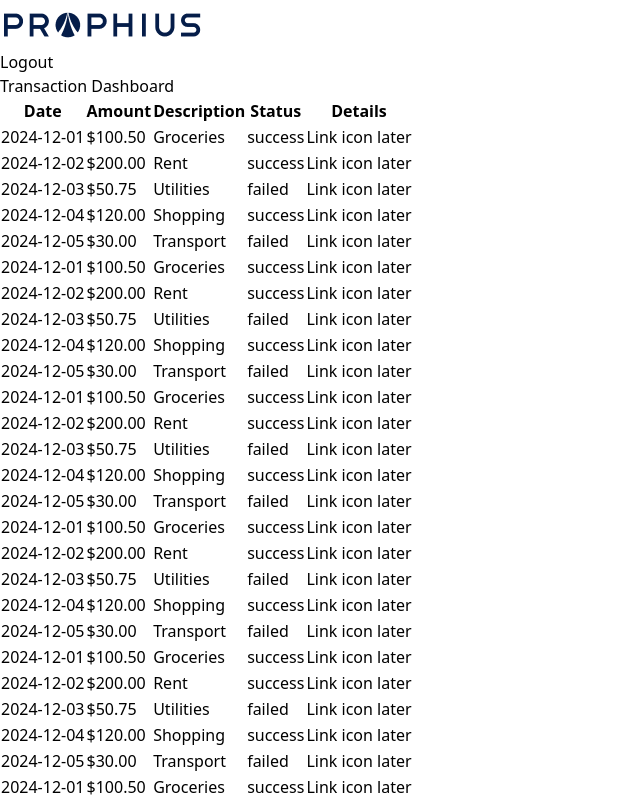
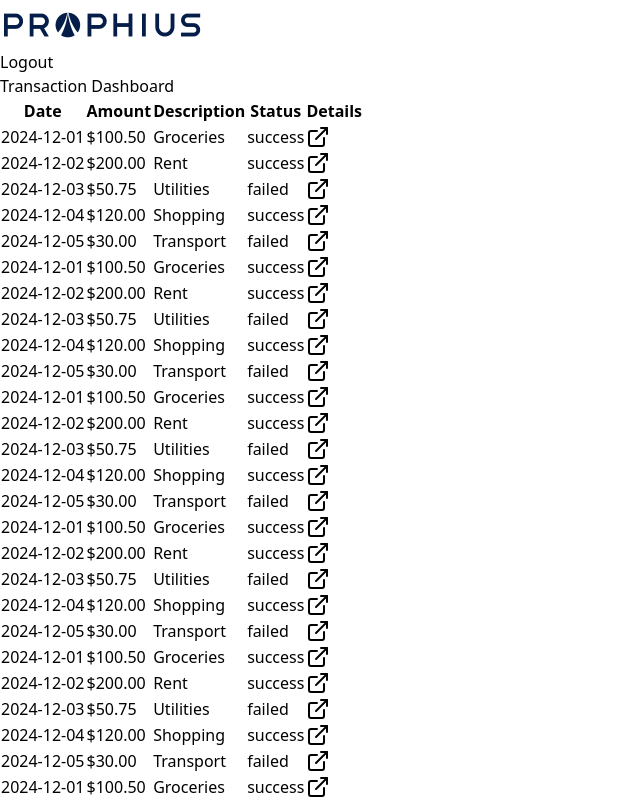
Before and after one commit to adewale2018/transaction-history-dashboard, a React (Vite) app: page /dashboard in a window 1280 px wide. Both pictures are taken after a click on the button "Login". Shown: the top 800 px of the page, without its empty margins (0-640 px from the left). Built offline with nearby package versions, Linux system fonts and the light colour scheme; a web font is replaced by a local one.

Commit message:
Impement getting transactions data from store

```diff
--- a/src/pages/TransactionTable.tsx
+++ b/src/pages/TransactionTable.tsx
@@ -1,32 +1,66 @@
-import React from "react";
-import { transactions } from '../utils/data';
+import React, { useEffect } from "react";
+import { useDispatch, useSelector } from "react-redux";
+
+import { ExternalLink } from "lucide-react";
+import { Link } from "react-router-dom";
+import { RootState } from "../store";
+import { mockTransactionsData } from "../utils/data";
+import { setTransactions } from "../features/transactions/transactionSlice";
+
 const TransactionTable: React.FC = () => {
+  const dispatch = useDispatch();
+  const { transactions } = useSelector(
+    (state: RootState) => state.transactions
+  );
+
+  useEffect(() => {
+    dispatch(setTransactions(mockTransactionsData));
+  }, [dispatch]);
+
   return (
     <div className="overflow-x-auto">
       <table className="min-w-full bg-white border border-gray-200 shadow-md rounded">
         <thead>
           <tr className="bg-gray-100">
-            <th className="px-6 py-3 border-b text-left text-gray-600 font-bold">Date</th>
-            <th className="px-6 py-3 border-b text-left text-gray-600 font-bold">Amount</th>
-            <th className="px-6 py-3 border-b text-left text-gray-600 font-bold">Description</th>
-            <th className="px-6 py-3 border-b text-left text-gray-600 font-bold">Status</th>
-            <th className="px-6 py-3 border-b text-left text-gray-600 font-bold">Details</th>
+            <th className="px-6 py-3 border-b text-left text-gray-600 font-bold">
+              Date
+            </th>
+            <th className="px-6 py-3 border-b text-left text-gray-600 font-bold">
+              Amount
+            </th>
+            <th className="px-6 py-3 border-b text-left text-gray-600 font-bold">
+              Description
+            </th>
+            <th className="px-6 py-3 border-b text-left text-gray-600 font-bold">
+              Status
+            </th>
+            <th className="px-6 py-3 border-b text-left text-gray-600 font-bold">
+              Details
+            </th>
           </tr>
         </thead>
         <tbody>
           {transactions.map((transaction) => (
             <tr key={transaction.id} className="hover:bg-gray-50">
               <td className="px-6 py-4 border-b">{transaction.date}</td>
-              <td className="px-6 py-4 border-b">${transaction.amount.toFixed(2)}</td>
+              <td className="px-6 py-4 border-b">
+                ${transaction.amount.toFixed(2)}
+              </td>
               <td className="px-6 py-4 border-b">{transaction.description}</td>
               <td
                 className={`px-6 py-4 border-b ${
-                  transaction.status === "success" ? "text-green-500" : "text-red-500"
+                  transaction.status === "success"
+                    ? "text-green-500"
+                    : "text-red-500"
                 }`}
               >
                 {transaction.status}
               </td>
-              <td className="px-6 py-4 border-b">Link icon later</td>
+              <td className="px-6 py-4 border-b">
+                <Link to={`/transactions/${transaction.id}`}>
+                  <ExternalLink className="w-4 h-4 cursor-pointer hover:text-blue-600" />
+                </Link>
+              </td>
             </tr>
           ))}
         </tbody>
--- a/src/utils/data.ts
+++ b/src/utils/data.ts
@@ -1,4 +1,4 @@
-export const transactions = [
+export const mockTransactionsData = [
   { id: 1, date: "2024-12-01", amount: 100.5, description: "Groceries", status: "success" },
   { id: 2, date: "2024-12-02", amount: 200.0, description: "Rent", status: "success" },
   { id: 3, date: "2024-12-03", amount: 50.75, description: "Utilities", status: "failed" },
```
